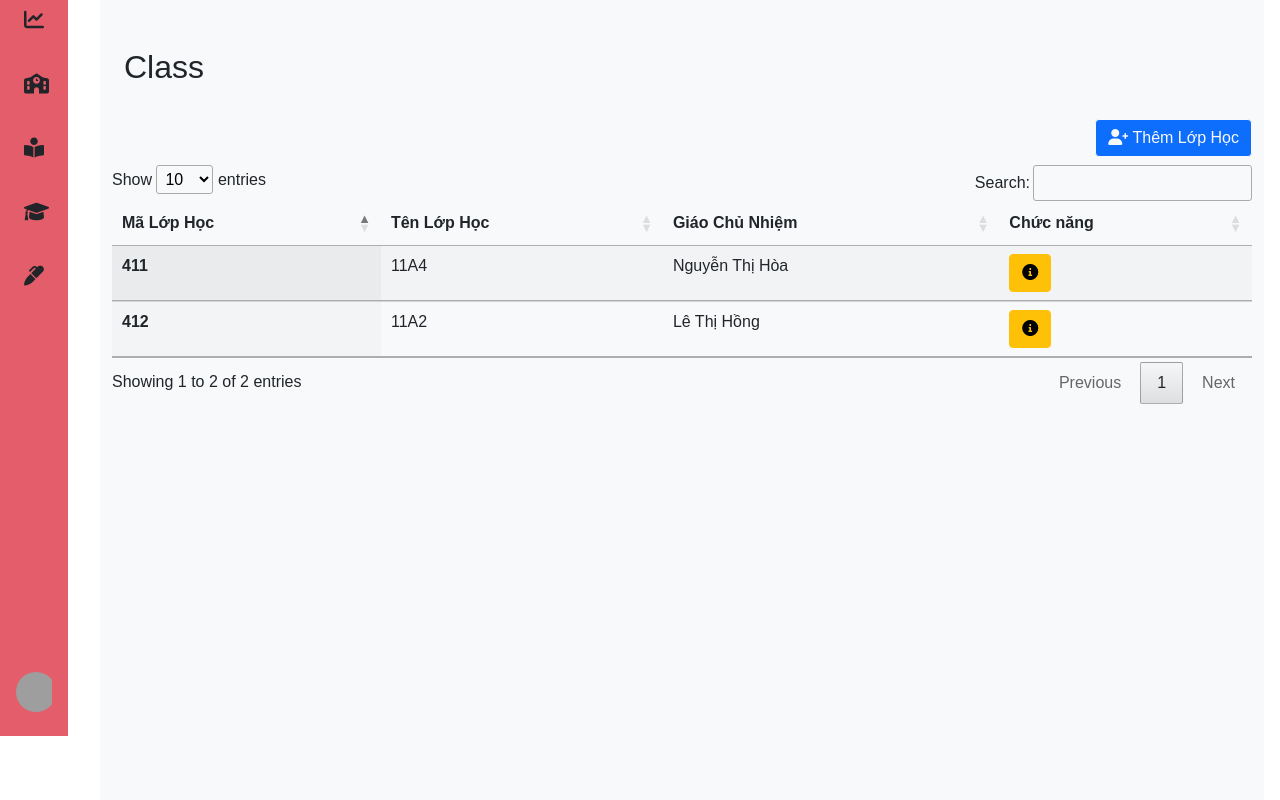
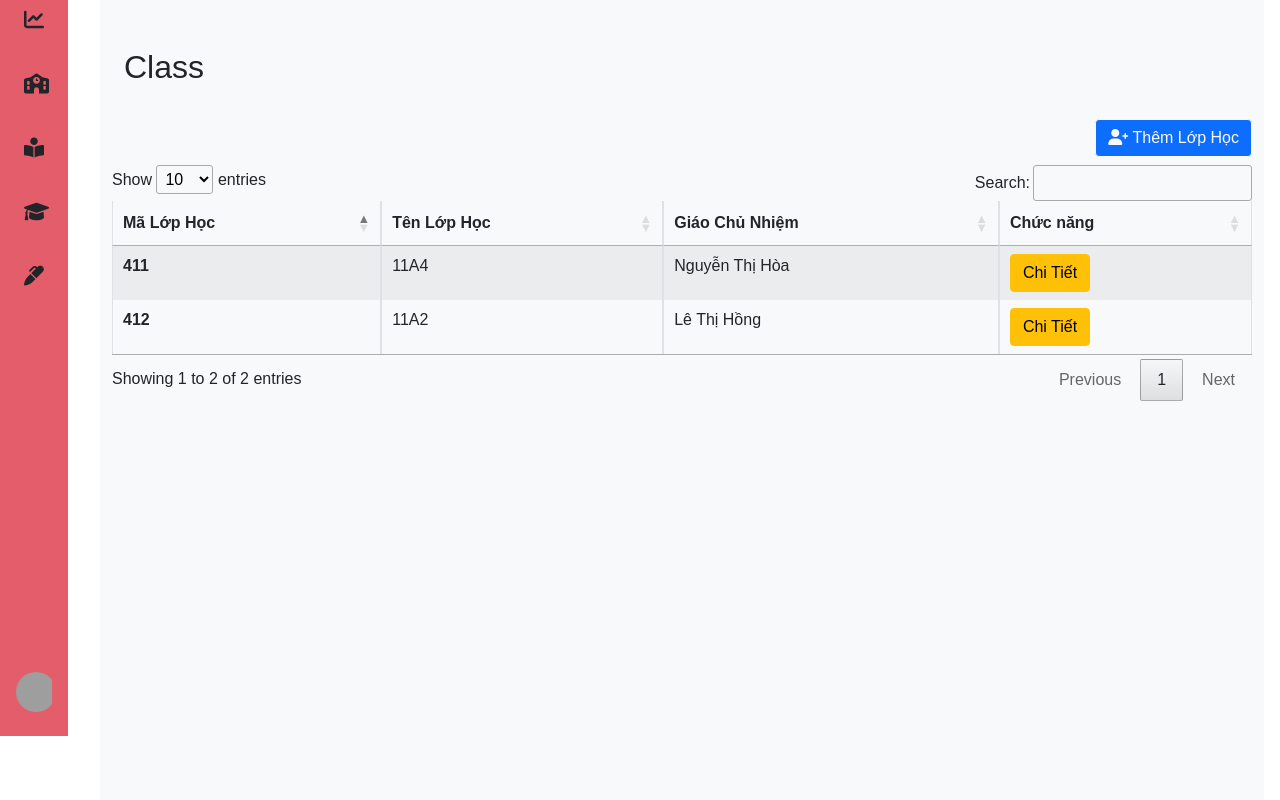
Before and after one commit to duckienylh/project-CNW, a PHP site: page /admin/class.php in a window 1280 px wide. Shown: the part 64-864 px from the top of the page. Run offline with PHP 8.4, Linux system fonts and the light colour scheme; data comes from the database, SQL or seed files in the repository; some libraries are stand-ins or nearby versions; grey boxes are pictures that could not be loaded.

Commit message:
update admin

```diff
--- a/admin/class.php
+++ b/admin/class.php
@@ -3,7 +3,7 @@ include 'headerad.php';
 ?>
 <main>
     <div class="height-100 bg-light">
-        <div class="col py-3  " >
+        <div class="col py-3  ">
             <div class="container ">
                 <div class="row mt-3 pt-3 border-bottom border-light">
                     <div class="col-md-6">
@@ -13,14 +13,14 @@ include 'headerad.php';
 
             </div>
             <div class="container-fluid py-3">
-            <div class="row">
+                <div class="row">
                     <div class="float-end py-2">
                         <a href="" class="btn btn-md btn-outline-light btn-primary float-end">
                             <i class="fas fa-user-plus"></i> Thêm Lớp Học
                         </a>
                     </div>
                 </div>
-            <table class="table table-hover display" id="example">
+                <table class="table table-hover table-striped table-bordered" id="example">
                     <thead>
                         <tr>
                             <th scope="col">Mã Lớp Học</th>
@@ -44,7 +44,7 @@ include 'headerad.php';
                                     <td><?php echo $row['class_name']; ?></td>
                                     <td><?php echo $row['teach_name']; ?></td>
                                     <td>
-                                        <a class="btn btn-warning" href=""><i class="fas fa-info-circle"></i></a>
+                                        <a class="btn btn-warning" href="">Chi Tiết</a>
                                     </td>
                                 </tr>
                         <?php
@@ -60,11 +60,7 @@ include 'headerad.php';
 </main>
 <script>
     $(document).ready(function() {
-        $('#example').DataTable({
-            search: {
-                return: true
-            }
-        });
+        $('#example').DataTable();
     });
 </script>
 <?php
--- a/admin/headerad.php
+++ b/admin/headerad.php
@@ -23,11 +23,26 @@
             <div>
                 <span class=" nav_logo nav_logo-name"></span>
                 <div class="nav_list">
-                    <a href="dashboard.php" class="nav_link  "> <i class="fas fa-chart-line nav_icon"></i> <span class="nav_name">Home</span> </a>
-                    <a href="class.php" class="nav_link "> <i class="fas fa-school nav_icon"></i> <span class="nav_name">Lớp Học</span> </a>
-                    <a href="subject.php" class="nav_link "> <i class="fas fa-book-reader nav_icon"></i> <span class="nav_name">Môn Học</span> </a>
-                    <a href="teacher.php" class="nav_link "> <i class="fas fa-graduation-cap nav_icon"></i> <span class="nav_name">Giáo Viên</span> </a>
-                    <a href="result.php" class="nav_link "> <i class="fas fa-marker nav_icon"></i> <span class="nav_name">Kết Quả Điểm</span> </a>
+                    <a href="dashboard.php" class="nav_link" id="dashboard">
+                        <i class="fas fa-chart-line nav_icon"></i>
+                        <span class="nav_name">Home</span>
+                    </a>
+                    <a href="class.php" class="nav_link" id="class">
+                        <i class="fas fa-school nav_icon"></i>
+                        <span class="nav_name">Lớp Học</span>
+                    </a>
+                    <a href="subject.php" class="nav_link" id="subject">
+                        <i class="fas fa-book-reader nav_icon"></i>
+                        <span class="nav_name">Môn Học</span>
+                    </a>
+                    <a href="teacher.php" class="nav_link" id="teacher">
+                        <i class="fas fa-graduation-cap nav_icon"></i>
+                        <span class="nav_name">Giáo Viên</span>
+                    </a>
+                    <a href="result.php" class="nav_link" id="result">
+                        <i class="fas fa-marker nav_icon"></i>
+                        <span class="nav_name">Kết Quả Điểm</span>
+                    </a>
                 </div>
             </div>
             <!-- <a href="#" class="nav_link"> <span class="nav_name">SignOut</span> </a> -->
--- a/assets/js/sidebarjs.js
+++ b/assets/js/sidebarjs.js
@@ -35,4 +35,23 @@ document.addEventListener("DOMContentLoaded", function(event) {
     linkColor.forEach(l=> l.addEventListener('click', colorLink))
 
     // Your code to run since DOM is loaded and ready
+
+    $("#dashboard").click(function() {
+        $("#contents").load('dashboard.php');
     });
+
+    $("#classes").click(function() {
+        $("#contents").load('class.php');
+    });
+
+    $("#subjects").click(function() {
+        $("#contents").load('subject.php');
+    });
+
+    $("#teachers").click(function() {
+        $("#contents").load('teacher.php');
+    });
+    $("#results").click(function() {
+        $("#contents").load('result.php');
+    });
+    });
```
Also changed, not shown: admin/result.php (+6 -10 lines), admin/subject.php (+2 -6 lines), admin/teacher.php (+3 -7 lines).
